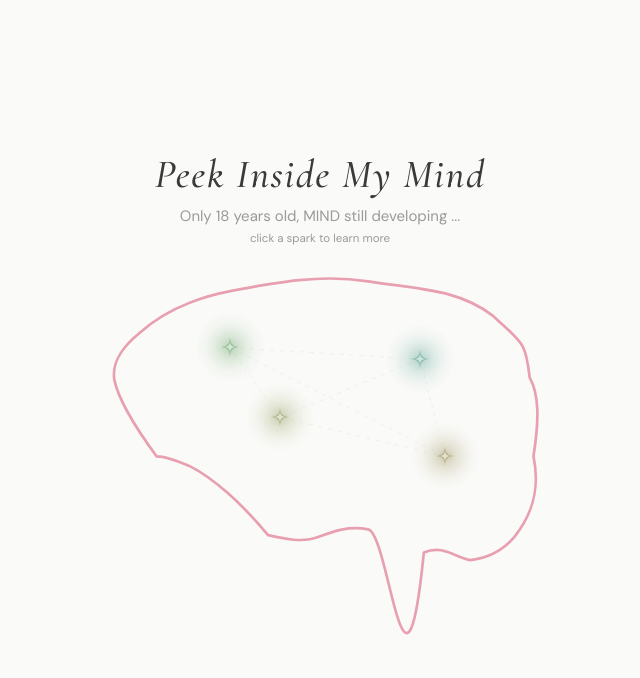
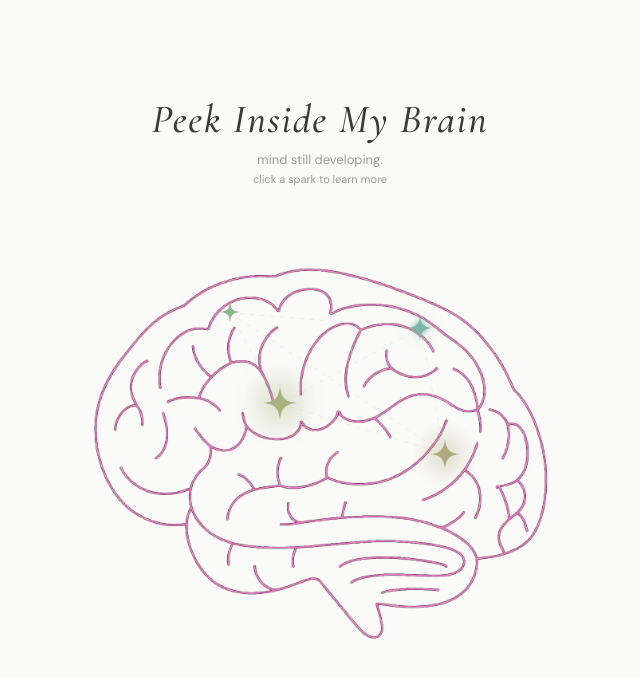
Before and after one commit to cyn4hia/mind, a React (Vite) app: page / in a window 1280 px wide. Shown: the top 678 px of the page, without its empty margins (320-960 px from the left). Built offline with nearby package versions, Linux system fonts and the light colour scheme.

Commit message:
changed home added cool effects

```diff
--- a/src/HomePage.jsx
+++ b/src/HomePage.jsx
@@ -3,51 +3,102 @@ import PROJECTS from "./projects/index.js";
 
 function BrainSVG() {
   return (
-    <svg viewBox="0 0 520 400" style={{ width: "100%", height: "100%", overflow: "visible" }}>
-      <path
-        d={`
-            M 90,200
-
-            C 68,170 50,140 46,120
-            C 44,105 50,90 72,72
-            C 94,52 126,36 168,28
-            C 210,20 258,10 310,18
-            C 362,26 404,26 440,54
-            C 470,82 474,80 478,118
-            C 488,136 488,162 482,200
-            C 490,238 478,264 462,284
-
-            C 450,298 434,306 416,308
-
-            C 398,304 388,292 368,300
-            C 348,500 332,280 310,276
-            C 290,272 274,278 258,284
-            C 242,290 224,286 206,282
-
-            C 178,248 148,222 124,210
-
-            C 110,204 98,200 90,200
-            Z
-          `}
-        fill="none"
-        stroke="#e8a0b0"
-        strokeWidth="2.8"
-        strokeLinecap="round"
-        strokeLinejoin="round"
-      />
-    </svg>
+    <img
+      src={import.meta.env.BASE_URL + "brain.png"}
+      alt="Brain"
+      style={{
+        width: "100%",
+        height: "100%",
+        objectFit: "contain",
+        userSelect: "none",
+        pointerEvents: "none",
+      }}
+    />
   );
 }
-function NeuronSpark({ project, isActive, onClick, onHover, onLeave }) {
+
+function NeuronSpark({ project, index, isActive, onClick, onHover, onLeave }) {
+  const delay = 0.5 + index * 0.35;
+  const [phase, setPhase] = useState("hidden");
+  const [pulseScale, setPulseScale] = useState(1);
+
+  useEffect(() => {
+    const t1 = setTimeout(() => setPhase("flying"), delay * 1000);
+    const t2 = setTimeout(() => setPhase("landed"), (delay + 0.8) * 1000);
+    return () => { clearTimeout(t1); clearTimeout(t2); };
+  }, [delay]);
+
+  // JS-driven pulse after landing
+  useEffect(() => {
+    if (phase !== "landed") return;
+    let frame;
+    const start = Date.now();
+    const animate = () => {
+      const t = ((Date.now() - start) % 1500) / 1500;
+      const s = 1 + 0.3 * Math.sin(t * Math.PI * 2);
+      setPulseScale(s);
+      frame = requestAnimationFrame(animate);
+    };
+    frame = requestAnimationFrame(animate);
+    return () => cancelAnimationFrame(frame);
+  }, [phase]);
+
+  const isFlying = phase === "flying";
+  const isLanded = phase === "landed";
+
+  const angle = Math.atan2(project.y - (-10), project.x - (-10)) * (180 / Math.PI);
+  const trailAngle = angle + 180;
+
   return (
-    <div onClick={onClick} onMouseEnter={onHover} onMouseLeave={onLeave}
-      style={{ position: "absolute", left: `${project.x}%`, top: `${project.y}%`, transform: "translate(-50%, -50%)", zIndex: 10, cursor: "pointer", width: 22, height: 22 }}>
-      <div className="glow-ring" style={{ position: "absolute", top: "50%", left: "50%", width: 70, height: 70, marginLeft: -35, marginTop: -35, borderRadius: "50%", background: `radial-gradient(circle, ${project.color}40 0%, transparent 70%)` }} />
-      <div className="glow-ring-delayed" style={{ position: "absolute", top: "50%", left: "50%", width: 50, height: 50, marginLeft: -25, marginTop: -25, borderRadius: "50%", background: `radial-gradient(circle, ${project.color}30 0%, transparent 70%)` }} />
-      <svg className="star-beam" width="22" height="22" viewBox="0 0 28 28" style={{ filter: `drop-shadow(0 0 6px ${project.color})`, position: "relative", zIndex: 2, display: "block" }}>
-        <path d="M14 2 C14.6 10.5 17.5 13.4 26 14 C17.5 14.6 14.6 17.5 14 26 C13.4 17.5 10.5 14.6 2 14 C10.5 13.4 13.4 10.5 14 2Z" fill={project.color} opacity="0.85" />
-        <path d="M14 7 C14.3 11.5 16.5 13.7 21 14 C16.5 14.3 14.3 16.5 14 21 C13.7 16.5 11.5 14.3 7 14 C11.5 13.7 13.7 11.5 14 7Z" fill="white" opacity="0.6" />
-      </svg>
+    <div onClick={isLanded ? onClick : undefined}
+      onMouseEnter={isLanded ? onHover : undefined}
+      onMouseLeave={isLanded ? onLeave : undefined}
+      style={{
+        position: "absolute",
+        left: isFlying || isLanded ? `${project.x}%` : "-10%",
+        top: isFlying || isLanded ? `${project.y}%` : "-10%",
+        transform: "translate(-50%, -50%)",
+        zIndex: 10,
+        cursor: isLanded ? "pointer" : "default",
+        width: 32, height: 32,
+        transition: isFlying || isLanded
+          ? "left 0.7s cubic-bezier(0.2, 0.8, 0.3, 1), top 0.7s cubic-bezier(0.2, 0.8, 0.3, 1), opacity 0.15s ease"
+          : "none",
+        opacity: phase === "hidden" ? 0 : 1,
+      }}>
+      {isFlying && (
+        <div style={{
+          position: "absolute", top: "50%", left: "50%",
+          width: 120, height: 0,
+          marginTop: 0, marginLeft: 0,
+          borderRadius: 8,
+          transformOrigin: "left center",
+          transform: `rotate(${trailAngle}deg)`,
+          animation: "trailFade 0.8s ease-out forwards",
+          boxShadow: `0 0 12px 4px ${project.color}50, 0 0 24px 8px ${project.color}25`,
+          background: `linear-gradient(to right, ${project.color}40, transparent)`,
+        }} />
+      )}
+      {isLanded && (
+        <div style={{
+          position: "absolute", top: "50%", left: "50%",
+          width: 60, height: 60, marginLeft: -30, marginTop: -30,
+          borderRadius: "50%",
+          background: `radial-gradient(circle, ${project.color}50 0%, ${project.color}20 40%, transparent 70%)`,
+          transform: `scale(${pulseScale})`,
+          opacity: 0.3 + 0.6 * (pulseScale - 1) / 0.3,
+        }} />
+      )}
+      <div style={{
+        position: "relative", zIndex: 2,
+        width: 32, height: 32,
+        filter: `drop-shadow(0 0 ${isLanded ? 6 + 10 * (pulseScale - 1) / 0.3 : isFlying ? 12 : 8}px ${project.color})`,
+        transform: isLanded ? `scale(${pulseScale})` : isFlying ? "scale(1.3)" : "scale(1)",
+      }}>
+        <svg width="32" height="32" viewBox="0 0 28 28" style={{ display: "block" }}>
+          <path d="M14 2 C14.6 10.5 17.5 13.4 26 14 C17.5 14.6 14.6 17.5 14 26 C13.4 17.5 10.5 14.6 2 14 C10.5 13.4 13.4 10.5 14 2Z" fill={project.color} />
+        </svg>
+      </div>
     </div>
   );
 }
@@ -57,7 +108,7 @@ function Tooltip({ project, visible }) {
   return (
     <div style={{ position: "absolute", left: `${project.x}%`, top: `${project.y - 8}%`, transform: "translate(-50%, -100%)", background: "rgba(255,255,255,0.85)", backdropFilter: "blur(12px)", border: `1px solid ${project.color}40`, borderRadius: 8, padding: "6px 14px", zIndex: 100, pointerEvents: "none", animation: "tipIn 0.2s ease-out", whiteSpace: "nowrap", boxShadow: "0 2px 12px rgba(0,0,0,0.06)" }}>
       <div style={{ fontFamily: "'Cormorant Garamond', Georgia, serif", fontSize: 14, fontWeight: 600, fontStyle: "italic", color: "#3a3a3a" }}>{project.name}</div>
-      <div style={{ fontFamily: "'DM Sans', sans-serif", fontSize: 10, color: "#999", marginTop: 1 }}>view this neuron</div>
+      <div style={{ fontFamily: "'DM Sans', sans-serif", fontSize: 10, color: "#999", marginTop: 1 }}>click to explore</div>
     </div>
   );
 }
@@ -82,14 +133,14 @@ export default function HomePage({ onSelectProject }) {
   return (
     <div style={{ minHeight: "100vh", background: "var(--bg)", color: "var(--text)", display: "flex", flexDirection: "column", alignItems: "center", justifyContent: "center", position: "relative", overflow: "hidden", padding: "40px 20px" }}>
       <div style={{ textAlign: "center", marginBottom: 16, position: "relative", zIndex: 2, opacity: loaded ? 1 : 0, transform: loaded ? "translateY(0)" : "translateY(-14px)", transition: "all 0.8s ease 0.2s" }}>
-        <h1 style={{ fontFamily: "'Cormorant Garamond', Georgia, serif", fontSize: "clamp(24px, 4.5vw, 40px)", fontWeight: 500, fontStyle: "italic", margin: 0, letterSpacing: "0.04em", color: "var(--text)" }}>Peek Inside My Mind</h1>
-        <p style={{ fontFamily: "'DM Sans', sans-serif", fontSize: 15, color: "var(--text-soft)", marginTop: 8 }}>Only 18 years old, MIND still developing ...</p>
-        <p style={{ fontFamily: "'DM Sans', sans-serif", fontSize: 11.5, color: "var(--text-soft)", marginTop: 5 }}>click a spark to learn more</p>
+        <h1 style={{ fontFamily: "'Cormorant Garamond', Georgia, serif", fontSize: "clamp(24px, 4.5vw, 40px)", fontWeight: 500, fontStyle: "italic", margin: 0, letterSpacing: "0.04em", color: "var(--text)" }}>Peek Inside My Brain</h1>
+        <p style={{ fontFamily: "'DM Sans', sans-serif", fontSize: 13, color: "var(--text-soft)", marginTop: 8 }}>mind still developing.</p>
+        <p style={{ fontFamily: "'DM Sans', sans-serif", fontSize: 11, color: "var(--text-soft)", marginTop: 4 }}>click a spark to learn more</p>
       </div>
       <div style={{ position: "relative", width: "min(500px, 85vw)", aspectRatio: "1.3 / 1", opacity: loaded ? 1 : 0, transform: loaded ? "scale(1)" : "scale(0.95)", transition: "all 1s ease 0.4s" }}>
         <BrainSVG />
         <ConnectionLines />
-        {PROJECTS.map((p) => <NeuronSpark key={p.id} project={p} isActive={hovered === p.id} onClick={() => onSelectProject(p)} onHover={() => setHovered(p.id)} onLeave={() => setHovered(null)} />)}
+        {PROJECTS.map((p, i) => <NeuronSpark key={p.id} project={p} index={i} isActive={hovered === p.id} onClick={() => onSelectProject(p)} onHover={() => setHovered(p.id)} onLeave={() => setHovered(null)} />)}
         {PROJECTS.map((p) => <Tooltip key={p.id + "-t"} project={p} visible={hovered === p.id} />)}
       </div>
     </div>
--- a/src/index.css
+++ b/src/index.css
@@ -1,47 +1,50 @@
 :root {
-  --bg: #fafaf8;
-  --text: #3a3a3a;
+  --bg: #ffffff;
+  --text: #000000;
   --text-soft: #9a9a96;
 }
 
-* {
-  margin: 0;
-  padding: 0;
-  box-sizing: border-box;
-}
+* { margin: 0; padding: 0; box-sizing: border-box; }
 
 body {
   background: var(--bg);
   font-family: "DM Sans", sans-serif;
 }
 
-/* Neuron glow rings — constant beam */
+/* Trail fades out as star flies */
+@keyframes trailFade {
+  0%   { opacity: 1;   width: 120px; box-shadow: 0 0 16px 6px currentColor; }
+  40%  { opacity: 0.7; width: 90px; }
+  100% { opacity: 0;   width: 0px;  box-shadow: 0 0 0px 0px transparent; }
+}
+
+/* Persistent beam after landing */
 .glow-ring {
   animation: glowPulse 2s ease-in-out infinite;
 }
+
 .glow-ring-delayed {
   animation: glowPulse 2s ease-in-out 1s infinite;
 }
 
 @keyframes glowPulse {
-  0%, 100% { transform: scale(1); opacity: 0.4; }
-  50% { transform: scale(1.8); opacity: 1; }
+  0%, 100% { transform: scale(1); opacity: 0.3; }
+  50%      { transform: scale(1.8); opacity: 0.9; }
 }
 
-/* Star shape — constant subtle pulse */
 .star-beam {
-  animation: starBeam 2s ease-in-out infinite;
+  animation: starPulse 1.5s ease-in-out infinite !important;
 }
 
-@keyframes starBeam {
-  0%, 100% { transform: scale(3); opacity: 0.8; }
-  50% { transform: scale(1.15); opacity: 1; }
+@keyframes starPulse {
+  0%, 100% { transform: scale(1); filter: drop-shadow(0 0 8px var(--glow)); }
+  50%      { transform: scale(1.35); filter: drop-shadow(0 0 16px var(--glow)); }
 }
 
-/* Tooltip enter */
+/* Tooltip */
 @keyframes tipIn {
   from { opacity: 0; transform: translate(-50%, -92%); }
-  to { opacity: 1; transform: translate(-50%, -100%); }
+  to   { opacity: 1; transform: translate(-50%, -100%); }
 }
 
 ::-webkit-scrollbar { width: 5px; }
--- /dev/null
+++ b/src/projects/cook-your-books.js
@@ -0,0 +1,15 @@
+const cookYourBooks = {
+  id: "cook-your-books",
+  name: "Cook Your Books",
+  x: 75,
+  y: 50,
+  color: "#b0a87d",
+  date: "Jan 2026",
+  skills: ["Object-Oriented Programming", "Java", "JavaFX", "Architectural Design"],
+  why: "Northeastern Program Design and Implementation 3 (CS 3100) semester project",
+  steps: [
+    { title: "Coming Soon", description: "This neuron is waiting to fire." },
+  ],
+};
+
+export default cookYourBooks;
--- a/src/projects/index.js
+++ b/src/projects/index.js
@@ -1,14 +1,8 @@
-// Import each project from its own file
 import grapePortfolio from "./grape-portfolio";
 import tftStats from "./tft-stats";
-import nextProject from "./next-project";
+import cookYourBooks from "./cook-your-books";
 import hciProject from "./hci-project";
 
-// To add a new project:
-// 1. Create a new .js file in this folder (copy any existing one)
-// 2. Import it above
-// 3. Add it to the array below
-
-const PROJECTS = [grapePortfolio, tftStats, hciProject, nextProject];
+const PROJECTS = [grapePortfolio, tftStats, hciProject, cookYourBooks];
 
 export default PROJECTS;
--- a/src/projects/tft-stats.js
+++ b/src/projects/tft-stats.js
@@ -1,12 +1,12 @@
 const tftStats = {
   id: "tft-stats",
-  name: "TFT Stats Cards",
+  name: "Teamfight Tactics Profile Card",
   x: 70,
   y: 25,
   color: "#7db5a8",
-  date: "2025",
+  date: "Mar 2026",
   skills: ["Python", "SVG", "Riot API", "GitHub Actions"],
-  why: "I wanted my GitHub profile to reflect what I actually spend time on — and TFT is a big part of that. Plus, generating SVGs programmatically is just cool.",
+  why: "Wanted to personalize my Github README by adding a history statistics profile card to show off my in game progress",
   steps: [
     { title: "Plan & Sketch", description: "in progress" },
     { title: "Prototype", description: "in progress" },
```
Also changed, not shown: src/ProjectPage.jsx (+9 -6 lines), src/projects/grape-portfolio.js (+4 -4 lines), src/projects/hci-project.js (+8 -7 lines), src/projects/next-project.js (deleted, +0 -15 lines), public/brain.png (added).
